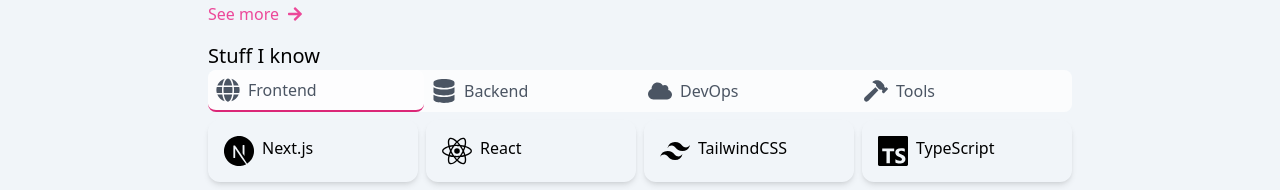
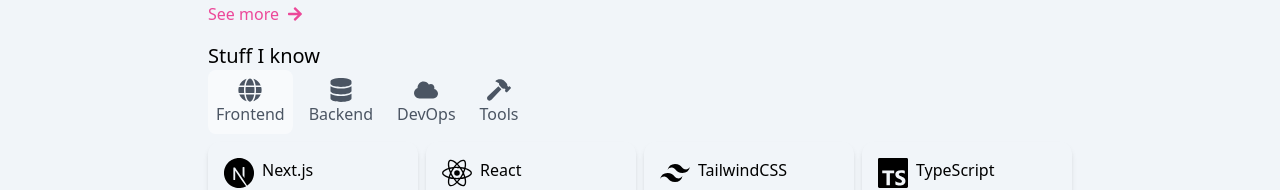
Before and after one commit to night-lake/night-lake.github.io, a Next.js app: page / in a window 1280 px wide. Shown: the part 616-806 px from the top of the page. Built offline with nearby package versions, Linux system fonts and the light colour scheme.

Commit message:
New tab design

```diff
--- a/src/components/Skills.tsx
+++ b/src/components/Skills.tsx
@@ -33,28 +33,24 @@
 
 	return (
 		<Section title="Stuff I know">
-			<div className="grid grid-cols-2 rounded-lg bg-white/75 dark:bg-neutral-800/25 md:grid-cols-4">
+			<div className="flex flex-row space-x-2">
 				{tabTitles.map(skillHead => (
 					<button
 						key={skillHead.title}
-						className={classNames(
-							'flex flex-row items-center',
-							' hover:border-b-2 hover:border-pink-500',
-							'rounded-lg p-2 transition-all',
-							{
-								'border-b-2 border-pink-600 bg-white/50 dark:bg-neutral-800':
-									skillHead.title.toLowerCase() === display
-							}
-						)}
+						className={classNames('flex flex-col items-center', 'group', 'rounded-lg p-2 transition-all', {
+							'bg-white/50 dark:bg-neutral-800': skillHead.title.toLowerCase() === display
+						})}
 						onClick={() => setDisplay(skillHead.title.toLowerCase())}
 					>
 						{
 							<skillHead.icon
 								title={skillHead.title}
-								className="text-2xl text-gray-600 dark:text-gray-300"
+								className="text-2xl text-gray-600 transition-all group-hover:text-pink-500 dark:text-gray-300"
 							/>
 						}
-						<p className="ml-2 font-medium text-gray-600 dark:text-gray-300">{skillHead.title}</p>
+						<p className="font-medium text-gray-600 transition-all group-hover:text-pink-500 dark:text-gray-300">
+							{skillHead.title}
+						</p>
 					</button>
 				))}
 			</div>
```
